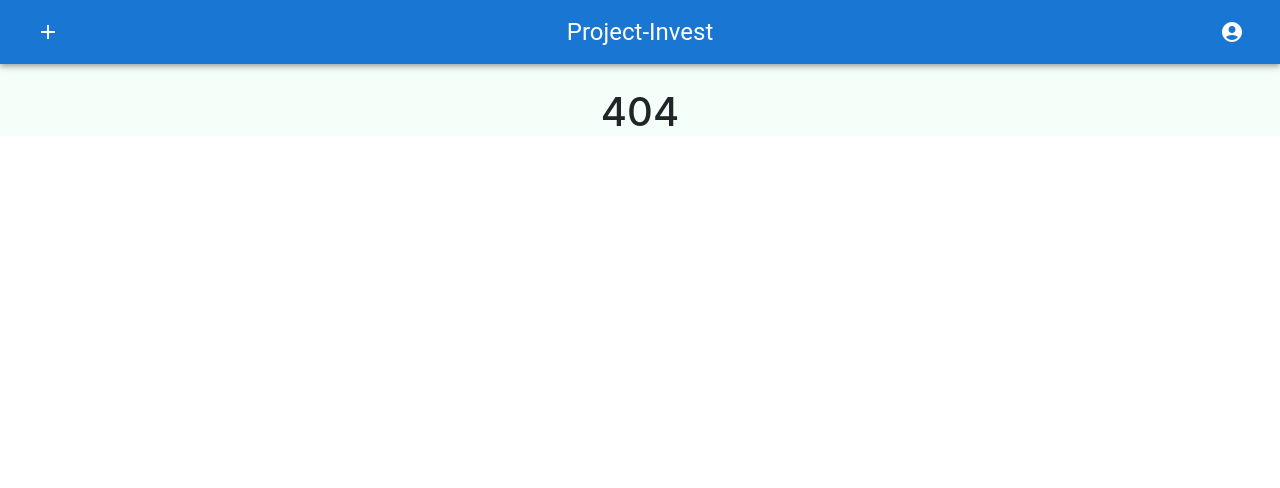
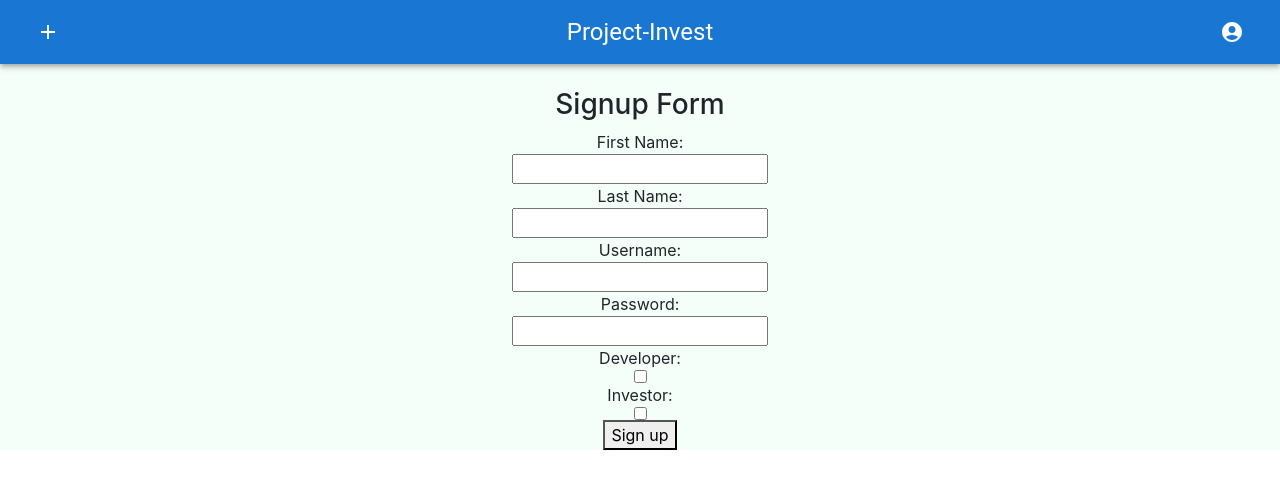
Before and after one commit to gitBalla/Project-Invest, a React (Create React App) app in the folder simple-react-app/: page /signup in a window 1280 px wide. Before the commit this address had no page. Shown: the top 488 px of the page. Built offline with nearby package versions, Linux system fonts and the light colour scheme.

Commit message:
basic signup form

```diff
--- a/simple-react-app/src/App.js
+++ b/simple-react-app/src/App.js
@@ -1,5 +1,5 @@
 import React from 'react';
-import { BrowserRouter, Routes, Route} from "react-router-dom";
+import { BrowserRouter, Routes, Route } from 'react-router-dom';
 import './App.css';
 import Dashboard from './components/dashboardComponents/dashboard.js';
 import AppBar from './components/appBarComponents/appBar.js';
@@ -9,12 +9,11 @@ import MyProjects from './components/pages/myProjects.js';
 import Settings from './components/pages/settings.js';
 import ProjectForm from './components/pages/projectForm.js';
 import ApplicationForm from './components/pages/applicationForm.js';
-
-
+import Signup from './components/pages/signup.js';
 
 function App() {
   return (
-    <div className="App" >
+    <div className="App">
       <BrowserRouter>
         <Routes>
           <Route path="/" element={<AppBar />}>
@@ -25,13 +24,13 @@ function App() {
             <Route path="settings" element={<Settings />} />
             <Route path="projectForm" element={<ProjectForm />} />
             <Route path="applicationForm" element={<ApplicationForm />} />
+            <Route path="signup" element={<Signup />} />
             <Route path="*" element={<h1>404</h1>} />
           </Route>
         </Routes>
       </BrowserRouter>
     </div>
-  )
+  );
 }
 
-
 export default App;
--- /dev/null
+++ b/simple-react-app/src/components/pages/signup.js
@@ -0,0 +1,99 @@
+import React from 'react';
+
+const Signup = () => {
+  const [username, setUsername] = React.useState('');
+  const [password, setPassword] = React.useState('');
+  const [firstName, setFirstName] = React.useState('');
+  const [lastName, setLastName] = React.useState('');
+  const [developer, setDeveloper] = React.useState(false);
+  const [investor, setInvestor] = React.useState(false);
+
+  const handleSubmit = async (e) => {
+    e.preventDefault();
+
+    console.log(firstName, lastName, username, password, developer, investor);
+
+    await fetch('http://localhost:1337/api/users', {
+      method: 'POST',
+      crossDomain: true,
+      headers: {
+        'Content-Type': 'application/json',
+        Accept: 'application/json',
+        'Access-Control-Allow-Origin': '*',
+      },
+      body: JSON.stringify({
+        firstName: firstName,
+        lastName: lastName,
+        username: username,
+        password: password,
+        developer: developer,
+        investor: investor,
+      }),
+    })
+      .then((res) => res.json())
+      .then((data) => {
+        if (data.error) {
+          alert('Username taken, try another username');
+        }
+        console.log(data);
+      });
+  };
+
+  return (
+    <div>
+      <form
+        style={{
+          display: 'flex',
+          'flex-direction': 'column',
+          'justify-content': 'center',
+          'align-items': 'center',
+        }}
+        onSubmit={handleSubmit}
+      >
+        <h3>Signup Form</h3>
+
+        <label>First Name:</label>
+        <input
+          type="text"
+          onChange={(e) => setFirstName(e.target.value)}
+          value={firstName}
+        />
+        <label>Last Name:</label>
+        <input
+          type="text"
+          onChange={(e) => setLastName(e.target.value)}
+          value={lastName}
+        />
+        <label>Username:</label>
+        <input
+          type="text"
+          onChange={(e) => setUsername(e.target.value)}
+          value={username}
+        />
+        <label>Password:</label>
+        <input
+          type="password"
+          onChange={(e) => setPassword(e.target.value)}
+          value={password}
+        />
+        <label>Developer:</label>
+        <input
+          type="checkbox"
+          name="box1"
+          onChange={(e) => setDeveloper(e.target.checked)}
+          value={developer}
+        />
+        <label>Investor:</label>
+        <input
+          type="checkbox"
+          onChange={(e) => setInvestor(e.target.checked)}
+          value={investor}
+        />
+
+        <button>Sign up</button>
+      </form>
+    </div>
+  );
+};
+
+export default Signup;
```
